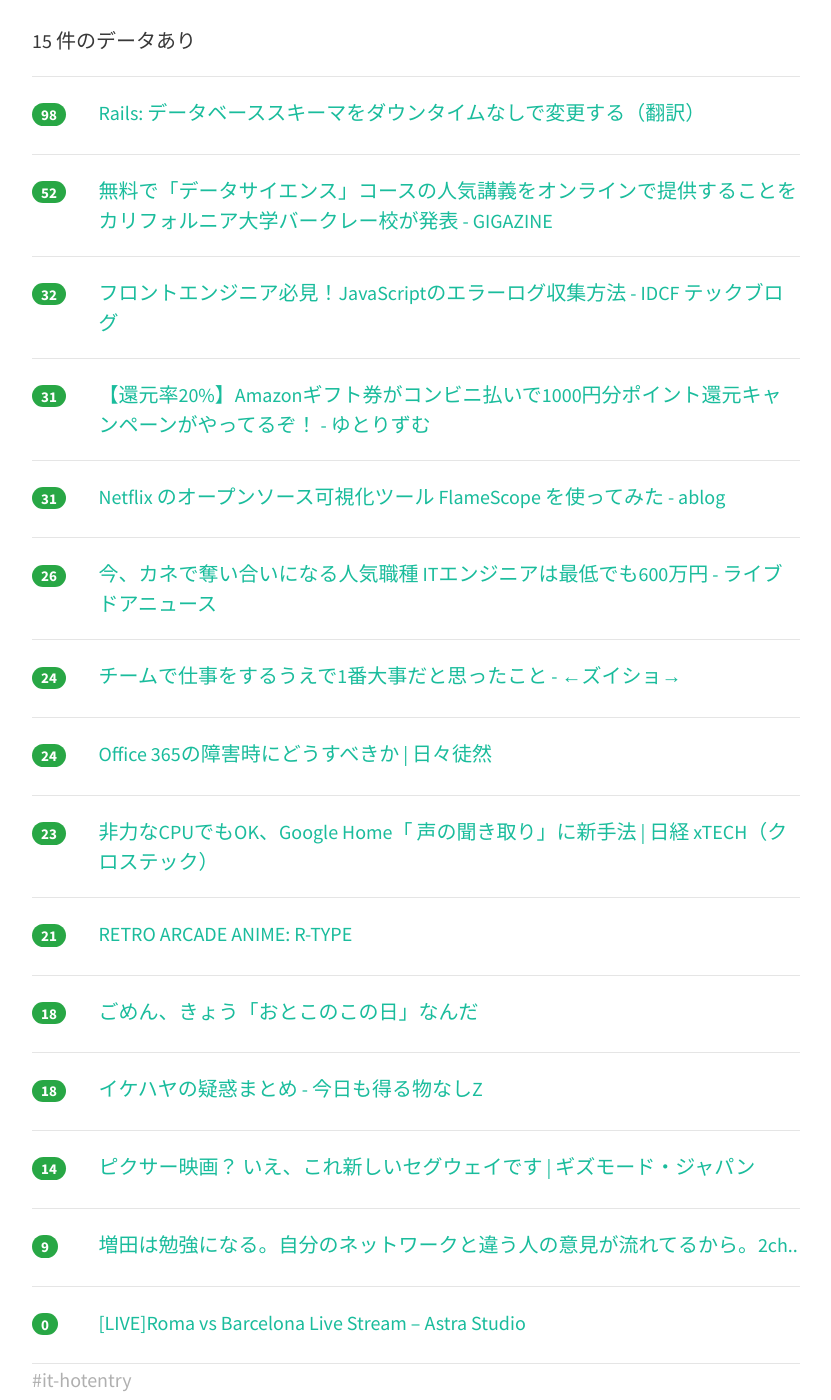
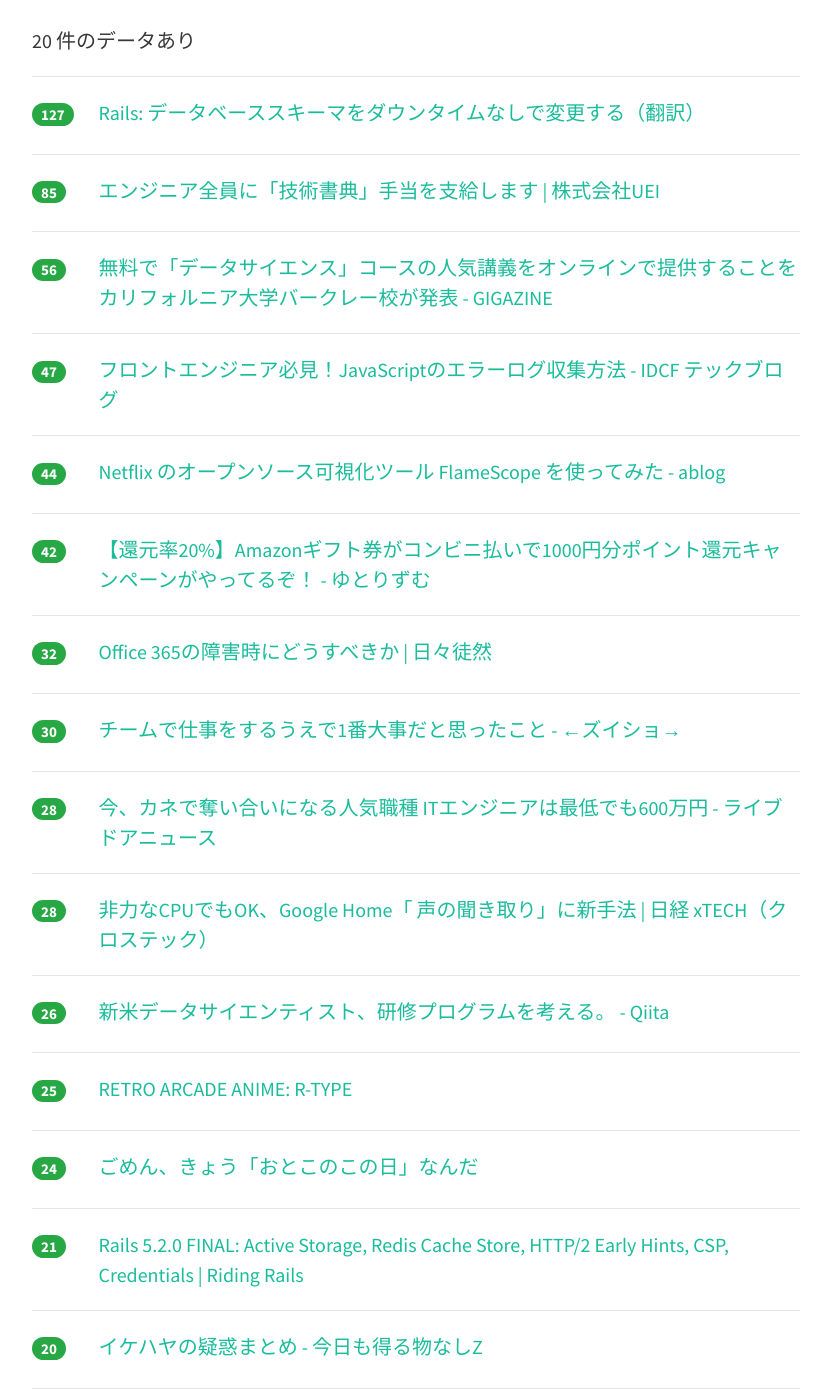
Before and after one commit to yatta47/hatena-matome-site, a Jekyll site: the page built from _posts/2018-04-10-hatena.md, in a window 1280 px wide and 1400 px high, scrolled down 297 px. Shown: the whole window, without its empty margins (224-1055 px from the left). Built offline with Jekyll 4.4.1, drawn with Linux system fonts in a browser that asks for light colours; nearby versions of some CDN libraries; some of the changed text lies outside the part shown.

Commit message:
Updated 2018-04-10

```diff
--- a/_posts/2018-04-10-hatena.md
+++ b/_posts/2018-04-10-hatena.md
@@ -1,78 +1,103 @@
 ---
 layout: post
 title:  "2018-04-10 はてぶIT"
-date:   2018-04-10 09:02:24
+date:   2018-04-10 10:02:21
 tags: [it-hotentry]
 ---
-15 件のデータあり
+20 件のデータあり
 
 <hr><div class="row">
-<div class="col-1"><span class="badge badge-pill badge-success h2">98</span></div>
+<div class="col-1"><span class="badge badge-pill badge-success h2">127</span></div>
 <div class="col-11"><a href='https://techracho.bpsinc.jp/hachi8833/2018_04_09/54785' target='_blank'>Rails: データベーススキーマをダウンタイムなしで変更する（翻訳）</a></div>
 </div>
 <hr>
 <div class="row">
-<div class="col-1"><span class="badge badge-pill badge-success h2">52</span></div>
+<div class="col-1"><span class="badge badge-pill badge-success h2">85</span></div>
+<div class="col-11"><a href='https://www.wantedly.com/companies/uei2/post_articles/115234' target='_blank'>エンジニア全員に「技術書典」手当を支給します | 株式会社UEI</a></div>
+</div>
+<hr>
+<div class="row">
+<div class="col-1"><span class="badge badge-pill badge-success h2">56</span></div>
 <div class="col-11"><a href='https://gigazine.net/news/20180409-berkeley-data-science-course-free/' target='_blank'>無料で「データサイエンス」コースの人気講義をオンラインで提供することをカリフォルニア大学バークレー校が発表 - GIGAZINE</a></div>
 </div>
 <hr>
 <div class="row">
-<div class="col-1"><span class="badge badge-pill badge-success h2">32</span></div>
+<div class="col-1"><span class="badge badge-pill badge-success h2">47</span></div>
 <div class="col-11"><a href='http://blog.idcf.jp/entry/js_error_collector' target='_blank'>フロントエンジニア必見！JavaScriptのエラーログ収集方法 - IDCF テックブログ</a></div>
 </div>
 <hr>
 <div class="row">
-<div class="col-1"><span class="badge badge-pill badge-success h2">31</span></div>
+<div class="col-1"><span class="badge badge-pill badge-success h2">44</span></div>
+<div class="col-11"><a href='http://d.hatena.ne.jp/yohei-a/20180408/1523196368' target='_blank'>Netflix のオープンソース可視化ツール FlameScope を使ってみた - ablog</a></div>
+</div>
+<hr>
+<div class="row">
+<div class="col-1"><span class="badge badge-pill badge-success h2">42</span></div>
 <div class="col-11"><a href='http://www.yutorism.jp/entry/GiftCampaign2018' target='_blank'>【還元率20%】Amazonギフト券がコンビニ払いで1000円分ポイント還元キャンペーンがやってるぞ！ - ゆとりずむ</a></div>
 </div>
 <hr>
 <div class="row">
-<div class="col-1"><span class="badge badge-pill badge-success h2">31</span></div>
-<div class="col-11"><a href='http://d.hatena.ne.jp/yohei-a/20180408/1523196368' target='_blank'>Netflix のオープンソース可視化ツール FlameScope を使ってみた - ablog</a></div>
+<div class="col-1"><span class="badge badge-pill badge-success h2">32</span></div>
+<div class="col-11"><a href='http://blog.o365mvp.com/2018/04/09/what_would_you_do_when_outage_office_365/' target='_blank'>Office 365の障害時にどうすべきか | 日々徒然</a></div>
+</div>
+<hr>
+<div class="row">
+<div class="col-1"><span class="badge badge-pill badge-success h2">30</span></div>
+<div class="col-11"><a href='http://zuisho.hatenadiary.jp/entry/2018/04/09/201354' target='_blank'>チームで仕事をするうえで1番大事だと思ったこと - ←ズイショ→</a></div>
+</div>
+<hr>
+<div class="row">
+<div class="col-1"><span class="badge badge-pill badge-success h2">28</span></div>
+<div class="col-11"><a href='http://news.livedoor.com/article/detail/14551924/' target='_blank'>今、カネで奪い合いになる人気職種 ITエンジニアは最低でも600万円 - ライブドアニュース</a></div>
+</div>
+<hr>
+<div class="row">
+<div class="col-1"><span class="badge badge-pill badge-success h2">28</span></div>
+<div class="col-11"><a href='http://tech.nikkeibp.co.jp/atcl/nxt/column/18/00143/00011/' target='_blank'>非力なCPUでもOK、Google Home「 声の聞き取り」に新手法 | 日経 xTECH（クロステック）</a></div>
 </div>
 <hr>
 <div class="row">
 <div class="col-1"><span class="badge badge-pill badge-success h2">26</span></div>
-<div class="col-11"><a href='http://news.livedoor.com/article/detail/14551924/' target='_blank'>今、カネで奪い合いになる人気職種 ITエンジニアは最低でも600万円 - ライブドアニュース</a></div>
+<div class="col-11"><a href='https://qiita.com/s_yaginuma/items/a9c97f62d9bec129c33b' target='_blank'>新米データサイエンティスト、研修プログラムを考える。 - Qiita</a></div>
+</div>
+<hr>
+<div class="row">
+<div class="col-1"><span class="badge badge-pill badge-success h2">25</span></div>
+<div class="col-11"><a href='http://www.youtube.com/watch?v=xKEqID3k6RA' target='_blank'>RETRO ARCADE ANIME: R-TYPE</a></div>
 </div>
 <hr>
 <div class="row">
 <div class="col-1"><span class="badge badge-pill badge-success h2">24</span></div>
-<div class="col-11"><a href='http://zuisho.hatenadiary.jp/entry/2018/04/09/201354' target='_blank'>チームで仕事をするうえで1番大事だと思ったこと - ←ズイショ→</a></div>
-</div>
-<hr>
-<div class="row">
-<div class="col-1"><span class="badge badge-pill badge-success h2">24</span></div>
-<div class="col-11"><a href='http://blog.o365mvp.com/2018/04/09/what_would_you_do_when_outage_office_365/' target='_blank'>Office 365の障害時にどうすべきか | 日々徒然</a></div>
-</div>
-<hr>
-<div class="row">
-<div class="col-1"><span class="badge badge-pill badge-success h2">23</span></div>
-<div class="col-11"><a href='http://tech.nikkeibp.co.jp/atcl/nxt/column/18/00143/00011/' target='_blank'>非力なCPUでもOK、Google Home「 声の聞き取り」に新手法 | 日経 xTECH（クロステック）</a></div>
+<div class="col-11"><a href='https://anond.hatelabo.jp/20180409213959' target='_blank'>ごめん、きょう「おとこのこの日」なんだ</a></div>
 </div>
 <hr>
 <div class="row">
 <div class="col-1"><span class="badge badge-pill badge-success h2">21</span></div>
-<div class="col-11"><a href='http://www.youtube.com/watch?v=xKEqID3k6RA' target='_blank'>RETRO ARCADE ANIME: R-TYPE</a></div>
+<div class="col-11"><a href='http://weblog.rubyonrails.org/2018/4/9/Rails-5-2-0-final/' target='_blank'>Rails 5.2.0 FINAL: Active Storage, Redis Cache Store, HTTP/2 Early Hints, CSP, Credentials | Riding Rails</a></div>
+</div>
+<hr>
+<div class="row">
+<div class="col-1"><span class="badge badge-pill badge-success h2">20</span></div>
+<div class="col-11"><a href='http://kyoumoe.hatenablog.com/entry/20180409/1523252304' target='_blank'>イケハヤの疑惑まとめ - 今日も得る物なしZ</a></div>
+</div>
+<hr>
+<div class="row">
+<div class="col-1"><span class="badge badge-pill badge-success h2">19</span></div>
+<div class="col-11"><a href='https://av.watch.impress.co.jp/docs/news/1116112.html' target='_blank'>新4K8K放送に向けた設備改修でBS視聴/予約録画に影響。総務省が注意喚起 - AV Watch</a></div>
 </div>
 <hr>
 <div class="row">
 <div class="col-1"><span class="badge badge-pill badge-success h2">18</span></div>
-<div class="col-11"><a href='https://anond.hatelabo.jp/20180409213959' target='_blank'>ごめん、きょう「おとこのこの日」なんだ</a></div>
+<div class="col-11"><a href='http://jp.techcrunch.com/2018/04/10/stock-launch/' target='_blank'>Slackだと流れていく情報をチーム内に蓄積できる「Stock」が正式公開、ベータ版は2200社が利用 | TechCrunch Japan</a></div>
 </div>
 <hr>
 <div class="row">
-<div class="col-1"><span class="badge badge-pill badge-success h2">18</span></div>
-<div class="col-11"><a href='http://kyoumoe.hatenablog.com/entry/20180409/1523252304' target='_blank'>イケハヤの疑惑まとめ - 今日も得る物なしZ</a></div>
-</div>
-<hr>
-<div class="row">
-<div class="col-1"><span class="badge badge-pill badge-success h2">14</span></div>
+<div class="col-1"><span class="badge badge-pill badge-success h2">16</span></div>
 <div class="col-11"><a href='https://www.gizmodo.jp/2018/04/segway-robotics-loomo-indiegogo.html' target='_blank'>ピクサー映画？ いえ、これ新しいセグウェイです | ギズモード・ジャパン</a></div>
 </div>
 <hr>
 <div class="row">
-<div class="col-1"><span class="badge badge-pill badge-success h2">9</span></div>
+<div class="col-1"><span class="badge badge-pill badge-success h2">11</span></div>
 <div class="col-11"><a href='https://anond.hatelabo.jp/20140409152037' target='_blank'>増田は勉強になる。自分のネットワークと違う人の意見が流れてるから。2ch..</a></div>
 </div>
 <hr>
```
